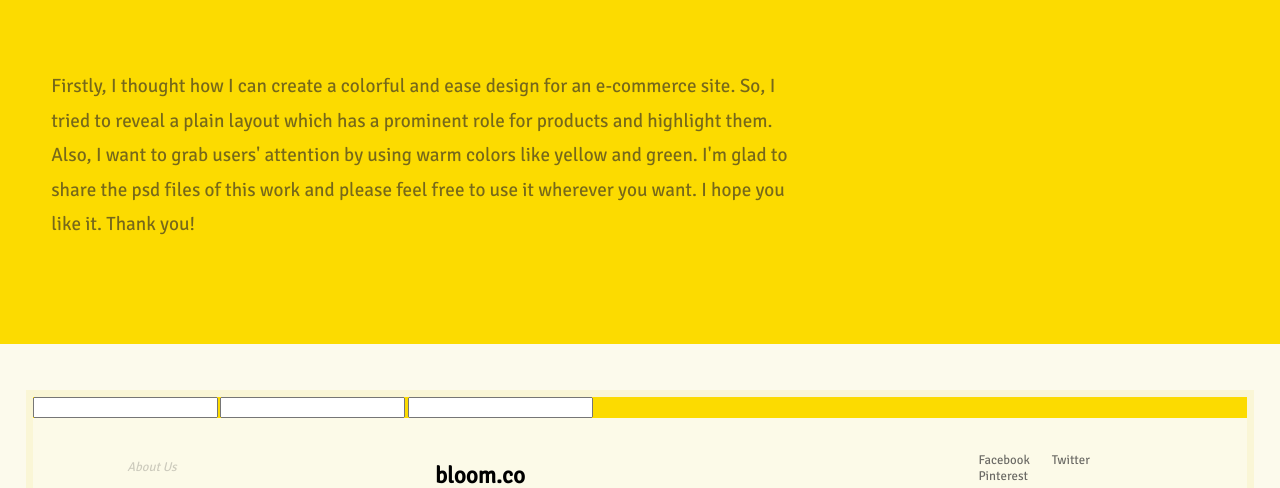
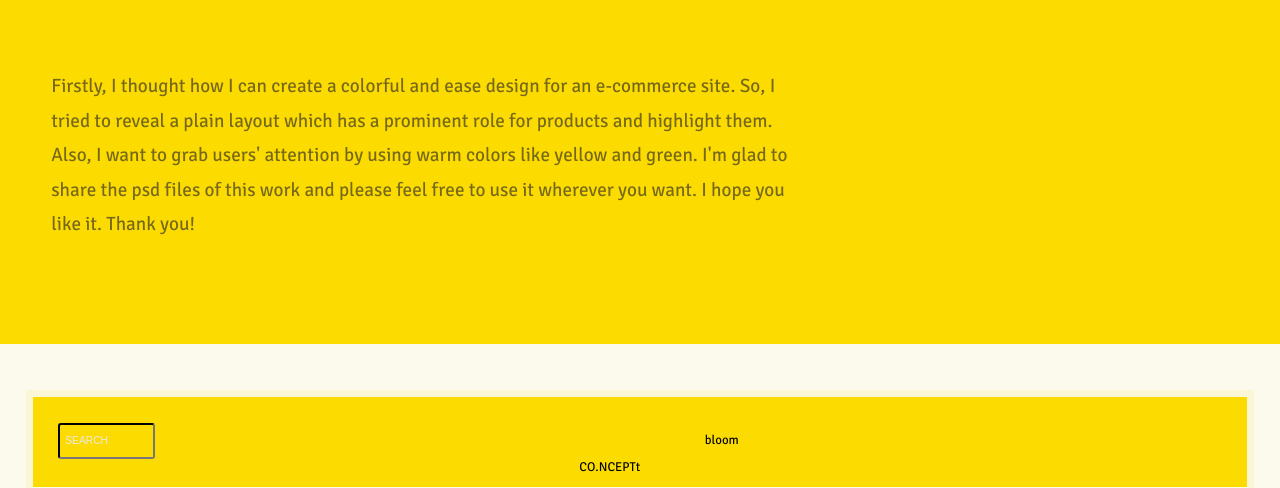
Before and after one commit to vmiracle13/bloom_project, a plain HTML site: page index.html in a window 1280 px wide. Shown: the part 303-791 px from the top of the page. Drawn offline with Linux system fonts and the light colour scheme; a script that the page names is missing.

Commit message:
main-panel

```diff
--- a/index.html
+++ b/index.html
@@ -20,7 +20,6 @@
         <section class="header-text">
             Firstly, I thought how I can create a colorful and ease design for an e-commerce site. So, I tried to reveal a plain layout which has a prominent role for products and highlight them. Also, I want to grab users' attention by using warm colors like yellow and green. I'm glad to share the psd files of this work and please feel free to use it wherever you want. I hope you like it. Thank you!
         </section>
-
     </header>
 
 
@@ -29,9 +28,12 @@
         <div class="main">
             <div class="panel">
 
-                <input class="search">
-                <input class="login">
-                <input class="basket">
+                <input name="search" type="search" class="search" placeholder="SEARCH">
+                <span>bloom</span>
+                <span>CO.NCEPTt</span>
+                <a href="#"></a>
+                <a href="#"></a>
+
             </div>
 
             <div class="content">
--- a/styles.css
+++ b/styles.css
@@ -61,7 +61,55 @@ h2 {
 
 .panel {
     background-color: #fcdb00;
+    height: 7em;
+
+
+
 }
+
+.panel input {
+    background-color: #222222;
+    border-color: #222222;
+    font-size: 0.8em;
+    padding: 0.5em;
+    border-radius: 3px;
+    width: 8%;
+    height: 3.5em;
+    margin-top: 2.5em;
+    margin-left: 2.5em;
+    background: url(/images/search%20loupe.jpg) 100px 100px no-repeat;
+}
+
+.panel input::-webkit-input-placeholder {
+    color: #e8e8e8;
+
+
+}
+.panel input:-moz-placeholder{
+    color: #e8e8e8;
+}
+.panel input::-moz-placeholder{
+    color: #e8e8e8;
+}
+.panel input:-ms-input-placeholder{
+    color: #e8e8e8;
+}
+
+
+.panel span {
+    margin-left: 45%;
+}
+
+
+
+
+
+
+
+
+
+
+
 
 footer {
     background-color: #fcfae8;
```
